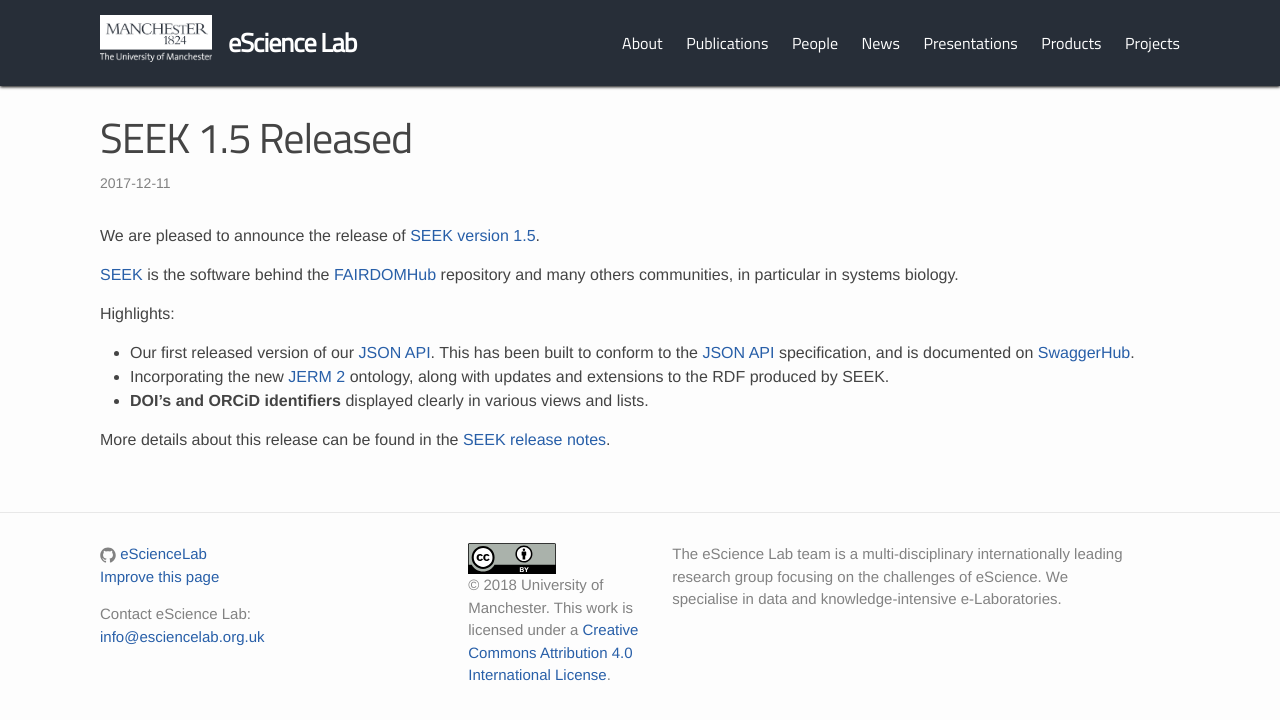
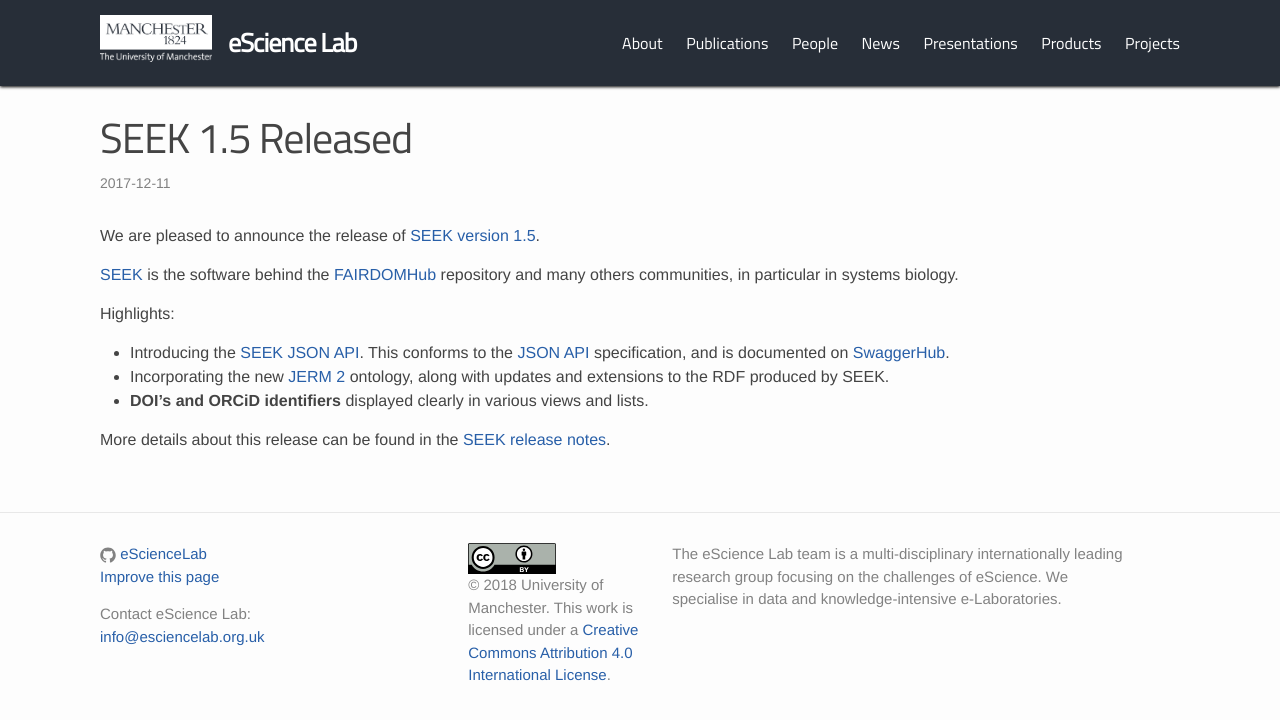
Before and after one commit to eScienceLab/eScienceLab.github.io, a Jekyll site: the page built from _posts/2017-12-11-seek-1.5.md, in a window 1280 px wide. Shown: the top 720 px of the page. Built offline with Jekyll 4.4.1, drawn with Linux system fonts in a browser that asks for light colours; comment, search, counter and statistics services are not loaded.

Commit message:
Update 2017-12-11-seek-1.5.md

```diff
--- a/_posts/2017-12-11-seek-1.5.md
+++ b/_posts/2017-12-11-seek-1.5.md
@@ -11,7 +11,7 @@
 
 Highlights:
 
-* Our first released version of our [JSON API](http://docs.seek4science.org/help/user-guide/api.html). This has been built to conform to the [JSON API](http://jsonapi.org/) specification, and is documented on [SwaggerHub](https://app.swaggerhub.com/apis/FAIRDOM/SEEK/0.1).
+* Introducing the [SEEK JSON API](http://docs.seek4science.org/help/user-guide/api.html). This conforms to the [JSON API](http://jsonapi.org/) specification, and is documented on [SwaggerHub](https://app.swaggerhub.com/apis/FAIRDOM/SEEK/0.1).
 * Incorporating the new [JERM 2](http://jermontology.org/) ontology, along with updates and extensions to the RDF produced by SEEK.
 * **DOI’s and ORCiD identifiers** displayed clearly in various views and lists.
 
```
